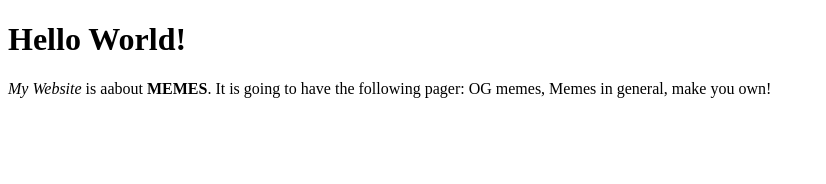
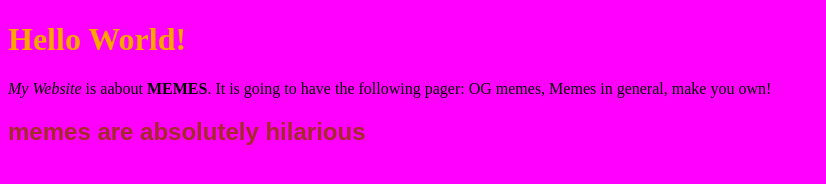
Before and after one commit to Knoximous/CodingClub2019, a website: page index.html in a window 1280 px wide. Shown: the whole page, without its empty margins (0-826 px from the left). Drawn offline with Linux system fonts and the light colour scheme.

Commit message:
ADDED UPGRADES

```diff
--- a/index.html
+++ b/index.html
@@ -1,10 +1,12 @@
 <!DOCTYPE html>
 <html lang="en">
+
   <head>
     <meta charset="UTF-8" />
     <meta name="viewport" content="width=device-width, initial-scale=1.0" />
     <meta http-equiv="X-UA-Compatible" content="ie=edge" />
     <title>Memes</title>
+    <link href="style.css" rel="stylesheet" />
   </head>
 
   <body>
@@ -12,6 +14,7 @@
     <p>
       <em> My Website</em> is aabout <strong>MEMES</strong>. It is going to have
       the following pager: OG memes, Memes in general, make you own!
+    <h2>memes are absolutely hilarious</h2>
     </p>
   </body>
 </html>
--- /dev/null
+++ b/style.css
@@ -0,0 +1,13 @@
+body {
+  background-color: magenta;
+  color: puple;
+  font-family: "Chiller", sans-srif;
+}
+h1 {
+  color: orange;
+  font-family: "Times New Roman", serif;
+}
+h2 {
+  color: brown;
+  font-family: "Arial";
+}
```
